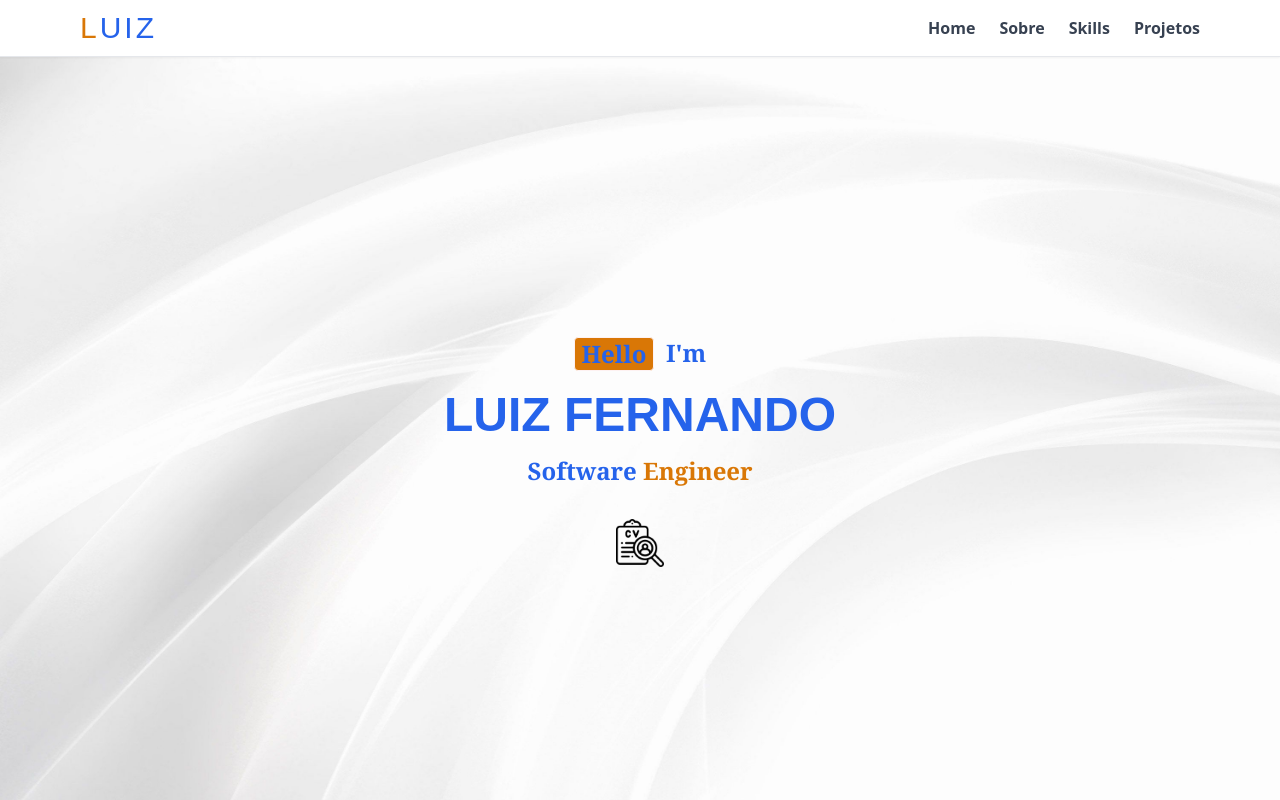
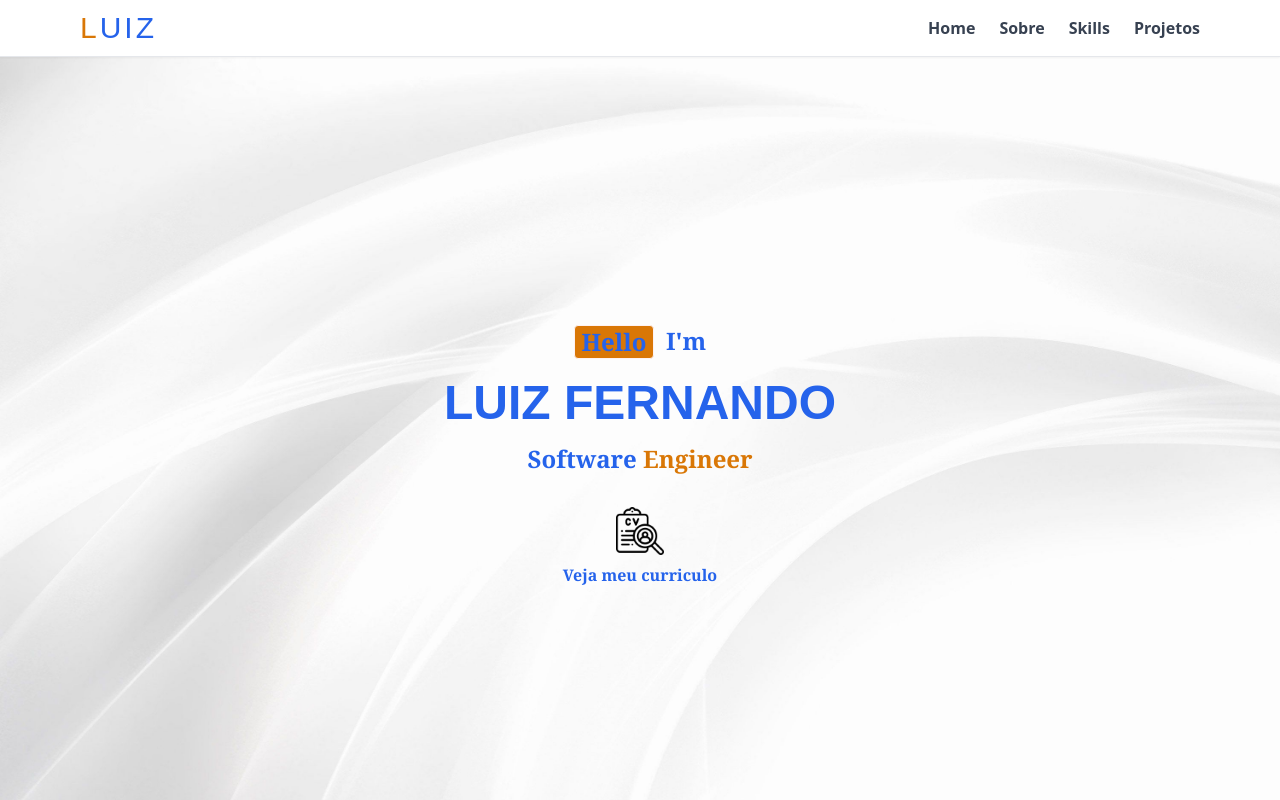
Before and after one commit to luiz-divino/meu-portfolio, a React (Create React App) app: page / in a window 1280 px wide. Shown: the top 800 px of the page. Built offline with nearby package versions, Linux system fonts and the light colour scheme.

Commit message:
adição de pequeno texto para referenciar o curriculo

```diff
--- a/src/sections/Hero.js
+++ b/src/sections/Hero.js
@@ -25,8 +25,9 @@ function Hero() {
             className="px-4 py-2 text-white rounded">
             <img src={curriculo} className="w-12 h-12 hover:scale-50 transition duration-300" alt="icon de curriculo" />
           </a>
+
         </div>
-
+ <h3>Veja meu curriculo</h3>
       </div>
 
 
```
